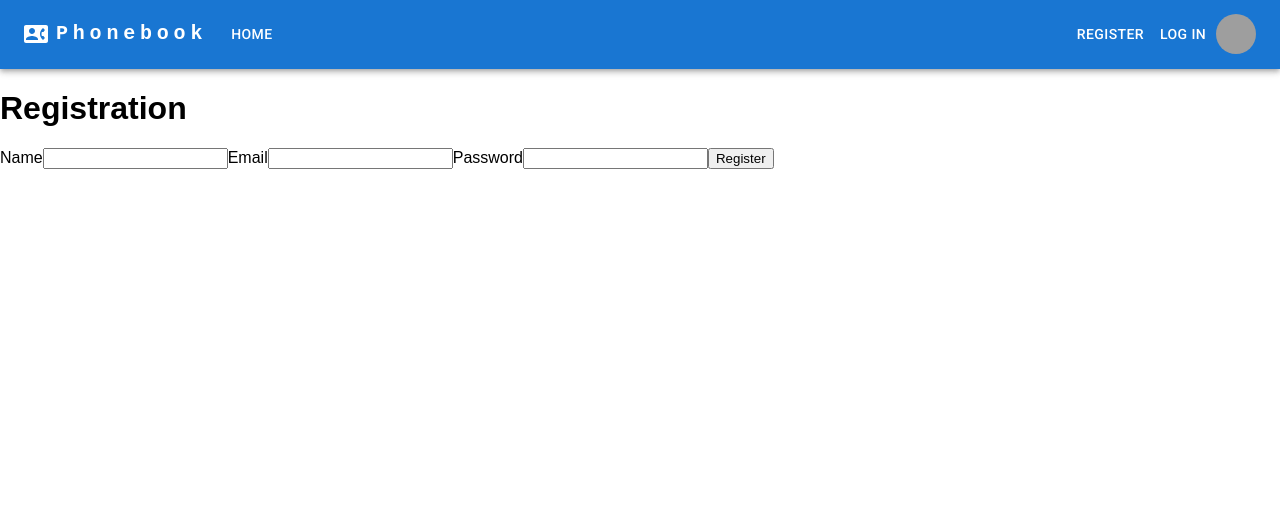
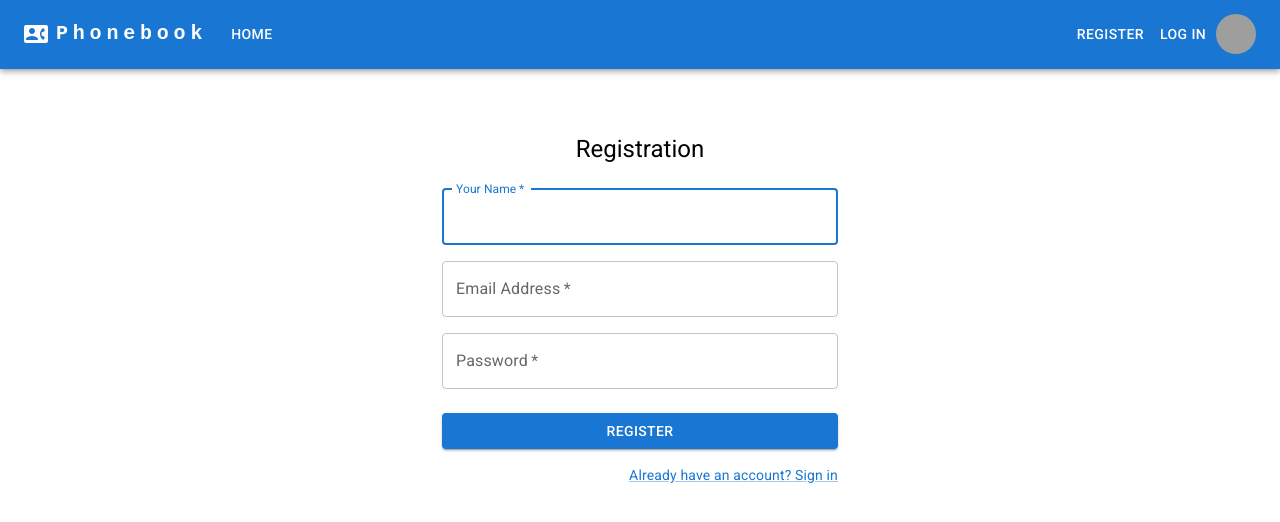
Before and after one commit to DominikDanielewicz/goit-react-hw-08-phonebook, a React (Create React App) app: page /goit-react-hw-08-phonebook/register in a window 1280 px wide. Shown: the top 522 px of the page. Built offline with nearby package versions, Linux system fonts and the light colour scheme; grey boxes are pictures that could not be loaded.

Commit message:
Styling forms with Material UI

```diff
--- a/src/components/AuthNav/AuthNav.jsx
+++ b/src/components/AuthNav/AuthNav.jsx
@@ -6,9 +6,12 @@ import Button from '@mui/material/Button';
 import { useTheme } from '@mui/material/styles';
 import { useAuth } from 'hooks';
 import useMediaQuery from '@mui/material/useMediaQuery';
+import { useDispatch } from 'react-redux';
+import { logOut } from 'redux/auth/operations';
 
 export const AuthNav = () => {
   const { isLoggedIn } = useAuth();
+  const dispatch = useDispatch();
   const theme = useTheme();
   const matches = useMediaQuery(theme.breakpoints.down('md'));
 
@@ -31,12 +34,15 @@ export const AuthNav = () => {
               <MenuItem component={Link} to="/login">
                 <Typography textAlign="center">Log in</Typography>
               </MenuItem>
+              <MenuItem component={Link} to="/login">
+                <Typography textAlign="center">Log in</Typography>
+              </MenuItem>
             </>
           )}
         </>
       ) : (
         <>
-          {!isLoggedIn && (
+          {!isLoggedIn ? (
             <>
               <Button
                 component={Link}
@@ -53,6 +59,14 @@ export const AuthNav = () => {
                 Log in
               </Button>
             </>
+          ) : (
+            <Button
+              component={Link}
+              onClick={() => dispatch(logOut())}
+              sx={{ my: 2, color: 'white', display: 'block' }}
+            >
+              Log out
+            </Button>
           )}
         </>
       )}
--- a/src/components/Header/Header.jsx
+++ b/src/components/Header/Header.jsx
@@ -2,6 +2,8 @@ import React, { useState } from 'react';
 import { UserMenu } from '../UserMenu/UserMenu';
 import { AuthNav } from '../AuthNav/AuthNav.jsx';
 import { useAuth } from 'hooks';
+import { useDispatch } from 'react-redux';
+import { logOut } from 'redux/auth/operations';
 
 import AppBar from '@mui/material/AppBar';
 import Button from '@mui/material/Button';
@@ -18,10 +20,9 @@ import MenuItem from '@mui/material/MenuItem';
 import ContactPhoneRounded from '@mui/icons-material/ContactPhoneRounded';
 import { Link } from 'react-router-dom';
 
-const settings = ['Profile'];
-
 const Header = () => {
   const { isLoggedIn } = useAuth();
+  const dispatch = useDispatch();
 
   const [anchorElNav, setAnchorElNav] = useState(null);
   const [anchorElUser, setAnchorElUser] = useState(null);
@@ -180,11 +181,14 @@ const Header = () => {
                 open={Boolean(anchorElUser)}
                 onClose={handleCloseUserMenu}
               >
-                {settings.map(setting => (
-                  <MenuItem key={setting} onClick={handleCloseUserMenu}>
-                    <Typography textAlign="center">{setting}</Typography>
+                <MenuItem onClick={handleCloseUserMenu}>
+                  <Typography textAlign="center">Profile</Typography>
+                </MenuItem>
+                {isLoggedIn && (
+                  <MenuItem onClick={() => dispatch(logOut())}>
+                    <Typography textAlign="center">Log out</Typography>
                   </MenuItem>
-                ))}
+                )}
               </Menu>
             </Box>
           </Toolbar>
--- a/src/components/LoginForm/LoginForm.jsx
+++ b/src/components/LoginForm/LoginForm.jsx
@@ -1,38 +1,14 @@
 import React from 'react';
 import { useDispatch } from 'react-redux';
 import { logIn } from 'redux/auth/operations';
-import Avatar from '@mui/material/Avatar';
 import Button from '@mui/material/Button';
-import CssBaseline from '@mui/material/CssBaseline';
 import TextField from '@mui/material/TextField';
 import Link from '@mui/material/Link';
 import { Container } from '@mui/material';
 import Box from '@mui/material/Box';
 import Grid from '@mui/material/Grid';
-import LockOutlinedIcon from '@mui/icons-material/LockOutlined';
 import Typography from '@mui/material/Typography';
-import { createTheme, ThemeProvider } from '@mui/material/styles';
 import { NavLink } from 'react-router-dom';
-
-function Copyright(props) {
-  return (
-    <Typography
-      variant="body2"
-      color="text.secondary"
-      align="center"
-      {...props}
-    >
-      {'Copyright © '}
-      <Link color="inherit" component={NavLink} to="/">
-        Phonebook
-      </Link>{' '}
-      {new Date().getFullYear()}
-      {'.'}
-    </Typography>
-  );
-}
-
-const theme = createTheme();
 
 const LoginForm = () => {
   const dispatch = useDispatch();
@@ -49,19 +25,8 @@ const LoginForm = () => {
     form.reset();
   };
 
-  // const handleSubmit = (event) => {
-  //   event.preventDefault();
-  //   const data = new FormData(event.currentTarget);
-  //   console.log({
-  //     email: data.get('email'),
-  //     password: data.get('password'),
-  //   });
-  // };
-
   return (
-    <ThemeProvider theme={theme}>
     <Container component="main" maxWidth="xs">
-        <CssBaseline />
       <Box
         sx={{
           marginTop: 8,
@@ -70,18 +35,10 @@ const LoginForm = () => {
           alignItems: 'center',
         }}
       >
-          <Avatar sx={{ m: 1, bgcolor: 'secondary.main' }}>
-            <LockOutlinedIcon />
-          </Avatar>
         <Typography component="h1" variant="h5">
-            Sign in
+          Log into your account
         </Typography>
-          <Box
-            component="form"
-            onSubmit={handleLogin}
-            noValidate
-            sx={{ mt: 1 }}
-          >
+        <Box component="form" onSubmit={handleLogin} noValidate sx={{ mt: 1 }}>
           <TextField
             margin="normal"
             required
@@ -108,7 +65,7 @@ const LoginForm = () => {
             variant="contained"
             sx={{ mt: 3, mb: 2 }}
           >
-              Sign In
+            Log in
           </Button>
           <Grid container>
             <Grid item>
@@ -119,24 +76,8 @@ const LoginForm = () => {
           </Grid>
         </Box>
       </Box>
-        <Copyright sx={{ mt: 8, mb: 4 }} />
     </Container>
-    </ThemeProvider>
   );
 };
-//   return (
-//     <form onSubmit={handleLogin} autoComplete="off">
-//       <label>
-//         Email
-//         <input type="email" name="email" />
-//       </label>
-//       <label>
-//         Password
-//         <input type="password" name="password" />
-//       </label>
-//       <button type="submit">Log in</button>
-//     </form>
-//   );
-// };
 
 export default LoginForm;
--- a/src/components/RegistrationForm/RegistrationForm.jsx
+++ b/src/components/RegistrationForm/RegistrationForm.jsx
@@ -1,6 +1,14 @@
 import React from 'react';
+import Button from '@mui/material/Button';
+import TextField from '@mui/material/TextField';
+import Link from '@mui/material/Link';
+import Grid from '@mui/material/Grid';
+import Box from '@mui/material/Box';
+import Typography from '@mui/material/Typography';
+import Container from '@mui/material/Container';
 import { useDispatch } from 'react-redux';
 import { register } from 'redux/auth/operations';
+import { NavLink } from 'react-router-dom';
 
 const RegistrationForm = () => {
   const dispatch = useDispatch();
@@ -19,21 +27,76 @@ const RegistrationForm = () => {
   };
 
   return (
-    <form onSubmit={handleRegistration} autoComplete="off">
-      <label>
-        Name
-        <input type="text" name="name" />
-      </label>
-      <label>
-        Email
-        <input type="email" name="email" />
-      </label>
-      <label>
-        Password
-        <input type="password" name="password" />
-      </label>
-      <button type="submit">Register</button>
-    </form>
+    <Container component="main" maxWidth="xs">
+      <Box
+        sx={{
+          marginTop: 8,
+          display: 'flex',
+          flexDirection: 'column',
+          alignItems: 'center',
+        }}
+      >
+        <Typography component="h1" variant="h5">
+          Registration
+        </Typography>
+        <Box
+          component="form"
+          noValidate
+          onSubmit={handleRegistration}
+          sx={{ mt: 3 }}
+        >
+          <Grid container spacing={2}>
+            <Grid item xs={12}>
+              <TextField
+                autoComplete="given-name"
+                name="name"
+                required
+                fullWidth
+                id="name"
+                label="Your Name"
+                autoFocus
+              />
+            </Grid>
+            <Grid item xs={12}>
+              <TextField
+                required
+                fullWidth
+                id="email"
+                label="Email Address"
+                name="email"
+                autoComplete="email"
+              />
+            </Grid>
+            <Grid item xs={12}>
+              <TextField
+                required
+                fullWidth
+                name="password"
+                label="Password"
+                type="password"
+                id="password"
+                autoComplete="new-password"
+              />
+            </Grid>
+          </Grid>
+          <Button
+            type="submit"
+            fullWidth
+            variant="contained"
+            sx={{ mt: 3, mb: 2 }}
+          >
+            Register
+          </Button>
+          <Grid container justifyContent="flex-end">
+            <Grid item>
+              <Link component={NavLink} to="/login" variant="body2">
+                Already have an account? Sign in
+              </Link>
+            </Grid>
+          </Grid>
+        </Box>
+      </Box>
+    </Container>
   );
 };
 
--- a/src/components/UserMenu/UserMenu.jsx
+++ b/src/components/UserMenu/UserMenu.jsx
@@ -10,7 +10,7 @@ export const UserMenu = () => {
     <div>
       <p>Welcome, {user.name}</p>
       <button type="button" onClick={() => dispatch(logOut())}>
-        Logout
+        Log out
       </button>
     </div>
   );
--- a/src/pages/RegisterPage.jsx
+++ b/src/pages/RegisterPage.jsx
@@ -8,7 +8,6 @@ const RegisterPage = () => {
       <Helmet>
         <title>Register</title>
       </Helmet>
-      <h1>Registration</h1>
       <RegistrationForm />
     </>
   );
```
Lines whose indentation alone changed are shown as unchanged.
